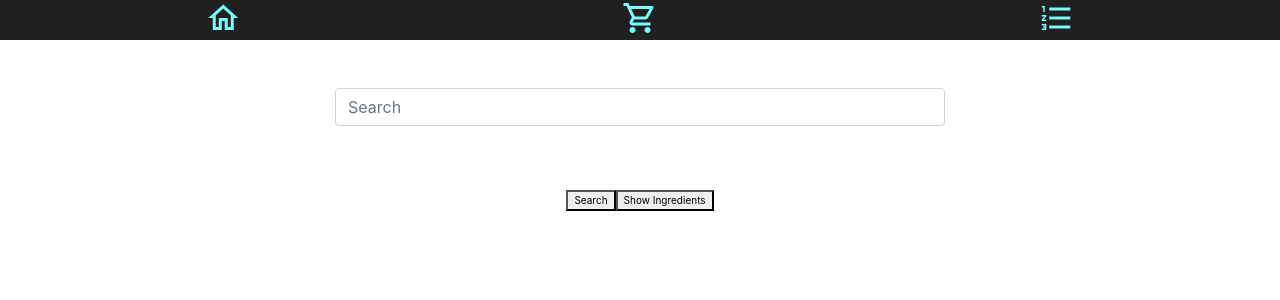
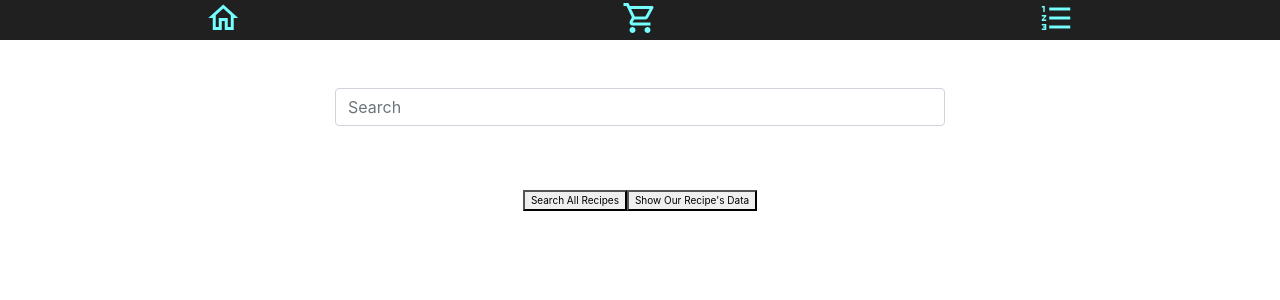
Before and after one commit to josi3006/Recipeezy, a React (Create React App) app in the folder recipeezy/: page / in a window 1280 px wide. Shown: the top 300 px of the page. Built offline with nearby package versions, Linux system fonts and the light colour scheme; no server answers.

Commit message:
Rendering returned ingredient list on page

```diff
--- a/recipeezy/src/components/searchComponent.js
+++ b/recipeezy/src/components/searchComponent.js
@@ -13,6 +13,8 @@ const SearchPage = () => {
     const [searchTerms, setSearchTerms] = useState("");
     const [hitList, setHitList] = useState([""]);
     const [clickedID, setClickedID] = useState("");
+    const [recipeIngredients, setRecipeIngredients] = useState([""]);
+    const [recipeSteps, setRecipeSteps] = useState([""]);
 
     // Options to SEARCH the API for recipes
     const searchOptions = {
@@ -29,7 +31,7 @@ const SearchPage = () => {
 
 
     // Options to Get recipe data after choosing a recipe
-    const recipeData = {
+    const recipeDataCall = {
         method: 'GET',
         url: 'https://webknox-recipes.p.rapidapi.com/recipes/' + clickedID + '/information',
         headers: {
@@ -39,14 +41,16 @@ const SearchPage = () => {
     };
 
 
-
-    const getIngredients = (e) => {
+// API call to get data for our chosen recipe
+    const getRecipeData = (e) => {
         e.preventDefault();
-        console.log('Get URL string is ' + recipeData.url);
-        axios.request(recipeData)
+        axios.request(recipeDataCall)
             .then((response) => {
-                // setIngredientList(response.data.results.what);
-                console.log('Axios results ' + response);
+                console.log(response.data);
+                setRecipeIngredients(response.data.extendedIngredients);
+                setRecipeSteps(response.data.analyzedInstructions);
+                // change that to response.data.extendedIngredients?
+                console.log('Axios results ' + response.data.results);
             })
             .catch((error) => {
                 console.log(error);
@@ -80,11 +84,8 @@ const SearchPage = () => {
                     const hitItem = hitList[key];
 
                     return (
-
                         <div key={hitItem.id}>
-
                             <div>
-
                                 <div>
                                     <li>{hitItem.title}</li>
                                     <li
@@ -92,11 +93,29 @@ const SearchPage = () => {
                                         <small>{hitItem.sourceUrl}</small>
                                     </li>
                                 </div>
+                            </div>
+                        </div>
+                    );
+                })}
 
+            </ul>
+
+
+
+            <ul>
+
+                {Object.keys(recipeIngredients).map((key) => {
+                    const recipeIngredient = recipeIngredients[key];
+
+                    return (
+                        <div key={recipeIngredient.id}>
+                            <div>
+                                <div>
+                                    <li>{recipeIngredient.originalString}</li>
+
+                                </div>
                             </div>
-
                         </div>
-
                     );
                 })}
 
@@ -120,10 +139,10 @@ const SearchPage = () => {
                 {/* <button type="submit">GO!</button> */}
             </form>
 
-            <button onClick={makeTheCall}>Search</button>
+            <button onClick={makeTheCall}>Search All Recipes</button>
 
 
-            <button onClick={getIngredients}>Show Ingredients</button>
+            <button onClick={getRecipeData}>Show Our Recipe's Data</button>
 
             <div className='row' id="hitListRow">
                 <div className='col' id="hitListCol">
```
